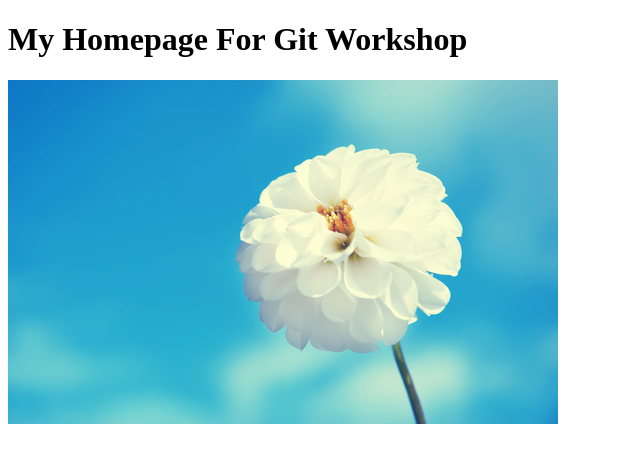
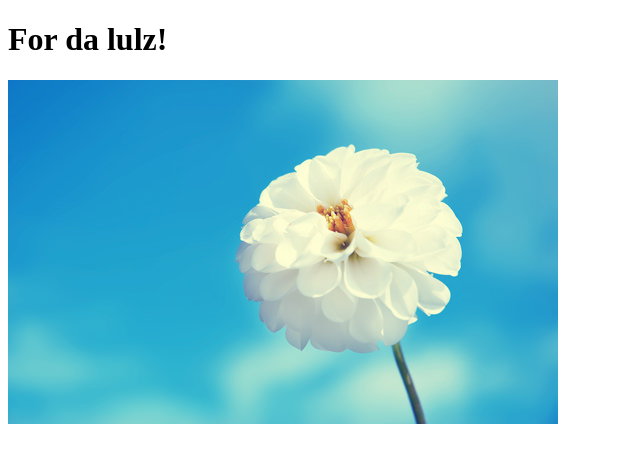
Before and after one commit to michaelkhai/website, a plain HTML site: page index.html in a window 1280 px wide. Shown: the whole page, without its empty margins (0-640 px from the left). Drawn offline with Linux system fonts and the light colour scheme.

Commit message:
Hello world

```diff
--- a/index.html
+++ b/index.html
@@ -5,7 +5,7 @@
 	<title>Homepage</title>
 </head>
 <body>
-	<h1>My Homepage For Git Workshop</h1>
+	<h1>For da lulz!</h1>
 	<img src="roundflower.jpg">
 </body>
 </html>
```
